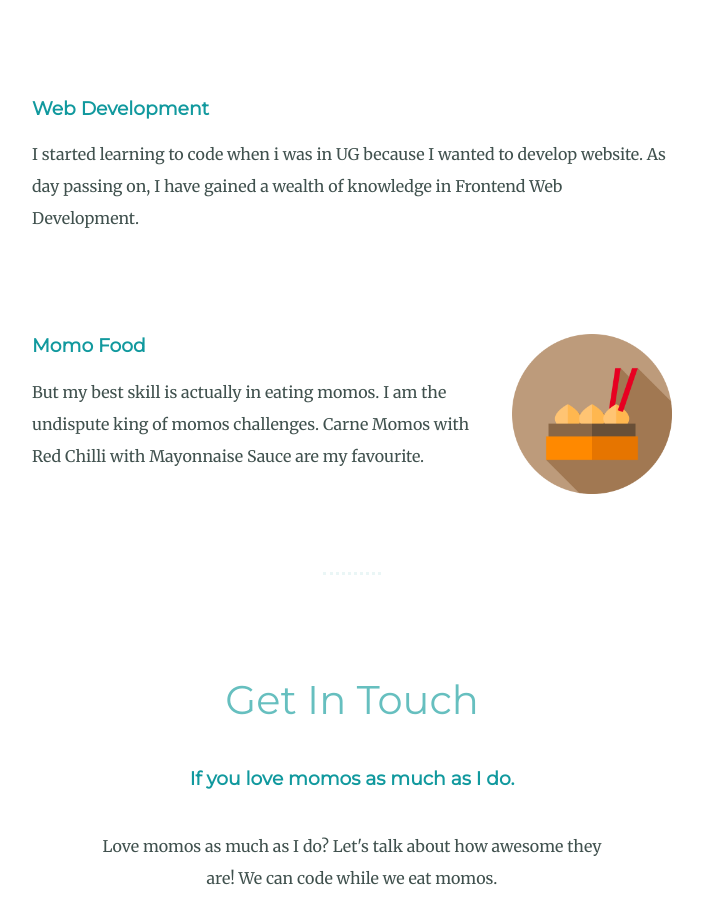
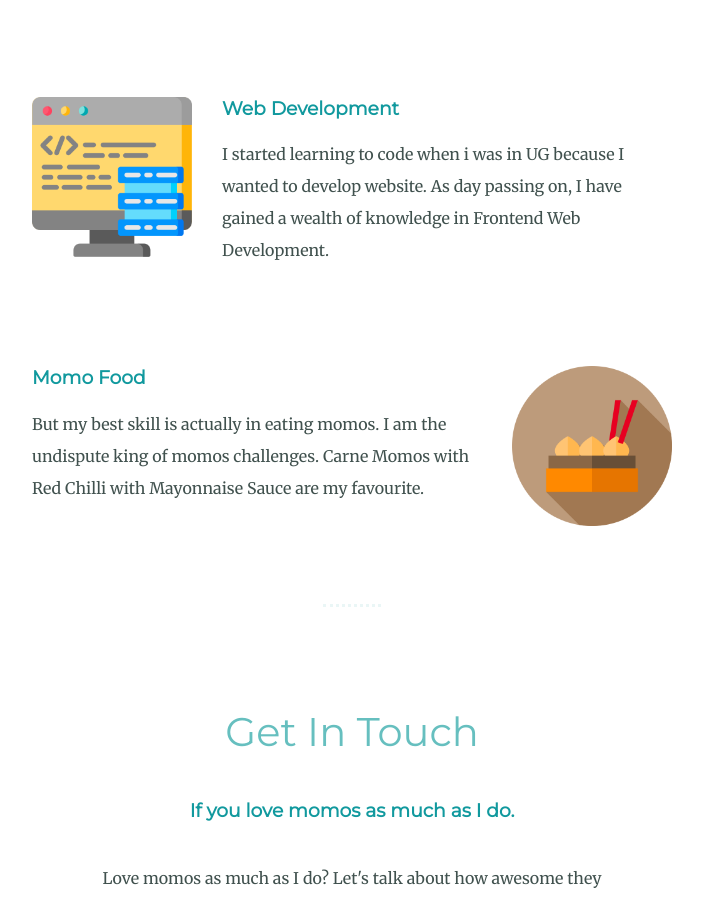
Before and after one commit to minhaj4me/mysite, a plain HTML site: page index.html in a window 1280 px wide. Shown: the part 1423-2320 px from the top of the page, without its empty margins (288-991 px from the left). Drawn offline with Linux system fonts and the light colour scheme.

Commit message:
Update index.html

```diff
--- a/index.html
+++ b/index.html
@@ -31,7 +31,7 @@
     <div class="skills">
       <h2>My Skills.</h2>
       <div class="skill-row">
-        <img class="pc-img" src="data.png" alt="">
+        <img class="pc-img" src="pc-img.png" alt="">
         <h3>Web Development</h3>
         <p>I started learning to code when i was in UG because I wanted to develop website. As day passing on, I have
           gained a wealth of knowledge in Frontend Web Development.</p>
```
